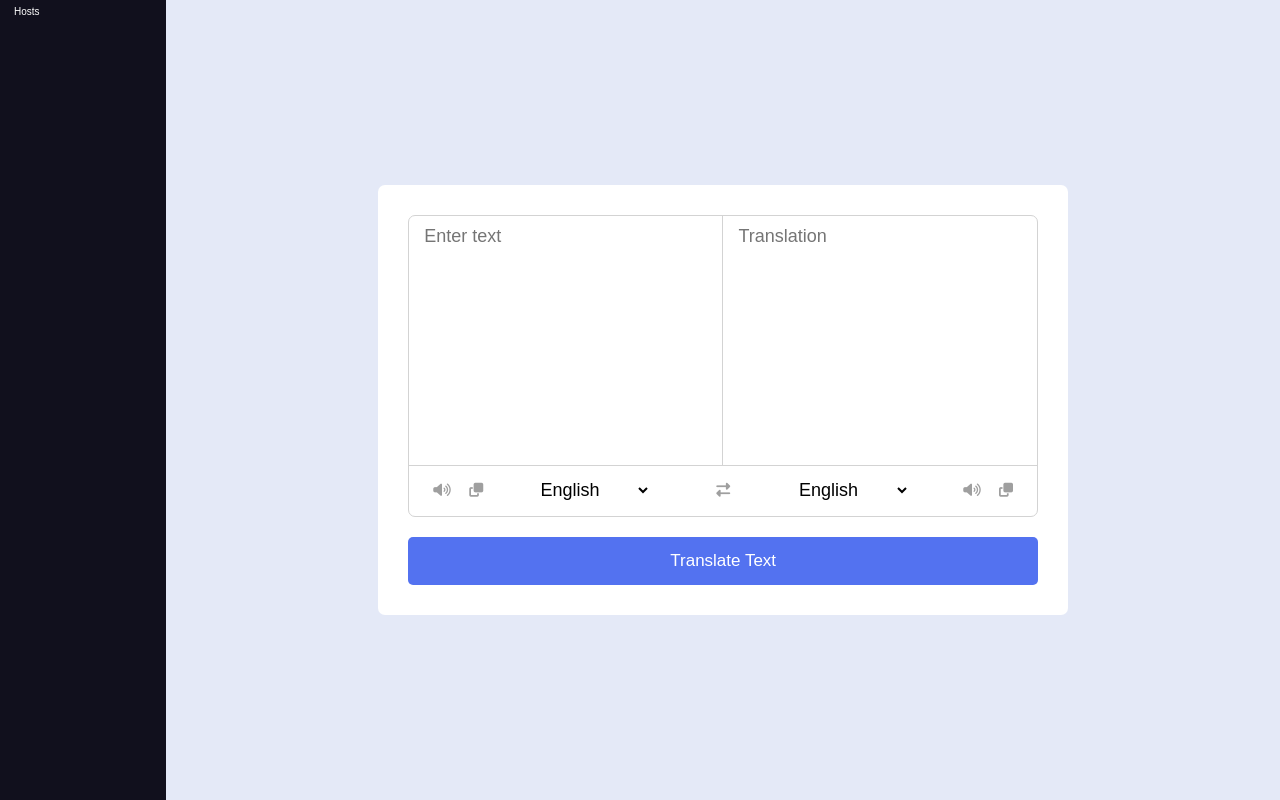
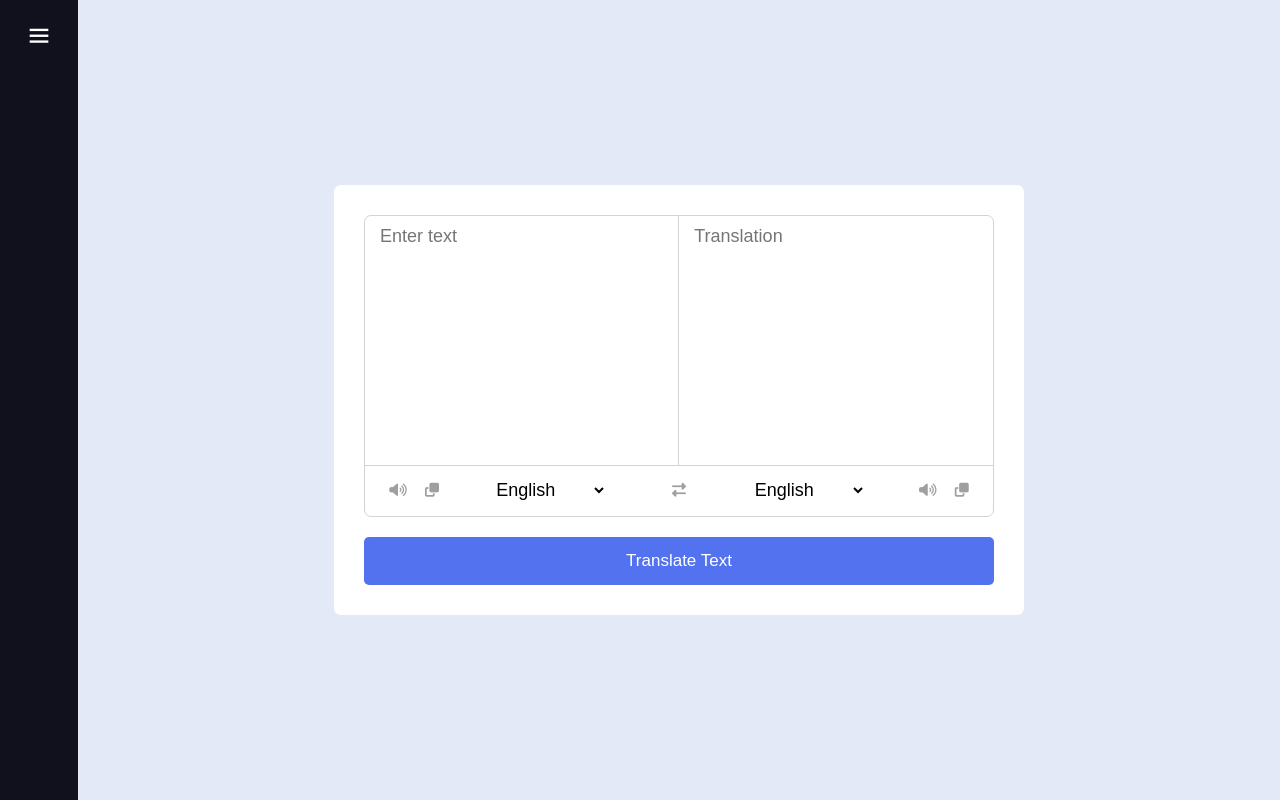
Before and after one commit to IllyaHavrulyk/leolang-frontend, a React (Create React App) app: page / in a window 1280 px wide. Built offline with nearby package versions, Linux system fonts and the light colour scheme.

Commit message:
implemented LogoDetails component

```diff
--- a/src/components/App.jsx
+++ b/src/components/App.jsx
@@ -4,19 +4,20 @@ import Sidebar from './Sidebar';
 import Translator from './Translator';
 
 function App() {
-  const [open, setOpen] = React.useState('false'); //toggles sidebar status, if 'false' sidebar is closed; if 'true' sidebar is opened
+  const [isOpen, setIsOpen] = React.useState(false); //toggles sidebar status, if 'false' sidebar is closed; if 'true' sidebar is opened
 
   function handleOpen() {
-    setOpen(!open);
+    console.log('tick')
+    setIsOpen(!isOpen);
   }
 
-  const openContext = React.createContext(handleOpen);
 
   return (
-    <div className={appStyles.gridOpened}>
-      <openContext.Provider>
-        <Sidebar/>
-      </openContext.Provider>
+    <div className={isOpen ? appStyles.gridOpened : appStyles.gridClosed}>
+      <Sidebar
+        isOpen={isOpen}
+        handleOpen={handleOpen}
+      />
       <div className={appStyles.flexContainer}>
         <Translator/>
       </div>
--- /dev/null
+++ b/src/components/LogoDetails.jsx
@@ -0,0 +1,23 @@
+import React from 'react';
+import logoStyles from '../styles/logoDetails.module.css';
+import '../styles/logoDetails.module.css';
+
+function LogoDetails({isOpen, handleOpen}) {
+  console.log(isOpen, handleOpen)
+  return (
+    <div className={logoStyles.details}>
+        <div className={`${logoStyles.wrapper} ${isOpen ? logoStyles.opened : null}`}>
+        <i className={`bx bxl-mastercard icon ${logoStyles.icon}`} />
+        <span className={logoStyles.logoName}>LeoLang</span>
+      </div>
+      <i
+        className={`bx ${isOpen ? 'bx-menu-alt-right' : 'bx-menu'} ${logoStyles.icon}`}
+        id="btn"
+        onClick={handleOpen}
+        aria-hidden="true"
+      />
+    </div>
+  );
+}
+
+export default LogoDetails;
--- a/src/components/Sidebar.jsx
+++ b/src/components/Sidebar.jsx
@@ -1,10 +1,26 @@
 import React from 'react'
 import sidebarStyles from '../styles/sidebar.module.css';
+import LogoDetails from './LogoDetails';
 
-function Sidebar() {
+const navItems = [
+    { icon: 'bx-user', shortName: 'User', name: 'User', itemRoute: '/user' },
+    { icon: 'bx-grid-alt', shortName: 'Dashboard', name: 'Dashboard', itemRoute: '/dashboard' },
+    { icon: 'bx-chat', shortName: 'Messages', name: 'Messages', itemRoute: '/messages' },
+    { icon: 'bx-pie-chart-alt-2', shortName: 'Analytics', name: 'Analytics', itemRoute: '/analytics' },
+    { icon: 'bx-folder', shortName: 'Files', name: 'File system', itemRoute: '/files' },
+    { icon: 'bx-cart-alt', shortName: 'Order', name: 'Order', itemRoute: '/order' },
+    { icon: 'bx-heart', shortName: 'Saved', name: 'Saved', itemRoute: '/saved' },
+    { icon: 'bx-cog', shortName: 'Setting', name: 'Setting', itemRoute: '/setting' },
+  ];
 
+function Sidebar({isOpen, handleOpen}) {
     return (
-        <div className={sidebarStyles.sidebar}>Hosts</div>
+        <div className={sidebarStyles.sidebar}>
+            <LogoDetails
+                isOpen={isOpen}
+                handleOpen={handleOpen}
+            />
+        </div>
     )
 }
 
--- a/src/styles/app.module.css
+++ b/src/styles/app.module.css
@@ -1,13 +1,15 @@
 .gridOpened {
   display: grid;
-  grid-template-columns: 13% 87%;
+  grid-template-columns: 250px 1fr;
   grid-template-rows: 100%;
+  transition: all 0.5s ease;
 }
 
 .gridClosed {
   display: grid;
-  grid-template-columns: 4% 96%;
+  grid-template-columns: 78px 1fr;
   grid-template-rows: 100%;
+  transition: all 0.5s ease;
 }
 
 .flexContainer {
--- /dev/null
+++ b/src/styles/logoDetails.module.css
@@ -0,0 +1,39 @@
+.details {
+    height: 60px;
+    display: flex;
+    align-items: center;
+    justify-content: space-between;
+}
+
+.wrapper {
+    display: flex;
+    width: 0px;
+    align-items: center;
+    transform: translateX(-200px);
+    opacity: 0;
+    transition: all 0.5s ease;
+}
+
+.opened {
+    transform:translateX(0px);
+    display: flex;
+    width: 200px;
+    opacity: 1;
+}
+
+.icon {
+    color: #fff;
+    height: 60px;
+    min-width: 50px;
+    font-size: 28px;
+    text-align: center;
+    line-height: 60px;
+  }
+
+.logoName {
+    height: auto;
+    width: auto;
+    color: #fff;
+    font-size: 20px;
+    font-weight: 600;
+}
--- a/src/styles/sidebar.module.css
+++ b/src/styles/sidebar.module.css
@@ -2,4 +2,6 @@
     background-color: #11101D;
     color: white;
     padding: 6px 14px;
+    transition: 500ms;
+    position: relative;
 }
```
